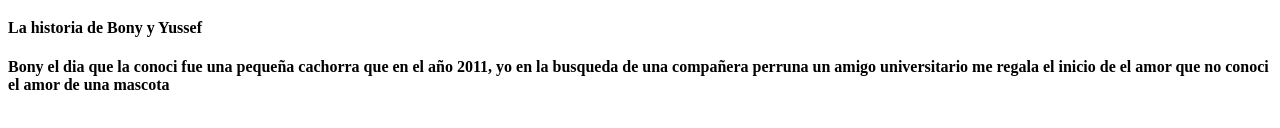
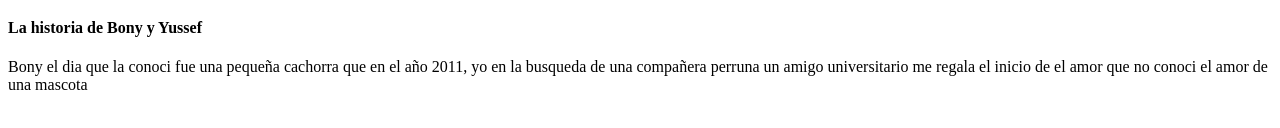
Before and after one commit to yortiza/Yussef, a plain HTML site: page index.html in a window 1280 px wide. Shown: the part 468-596 px from the top of the page. Drawn offline with Linux system fonts and the light colour scheme.

Commit message:
Update index.html

```diff
--- a/index.html
+++ b/index.html
@@ -8,7 +8,7 @@
   <h3>Mi carnet es 090-10-52</h3>
   <a href="https://ibb.co/tx3VPQW"><img src="https://i.ibb.co/cCx4Xk7/IMG-20190324-163209.jpg" alt="IMG-20190324-163209" border="0"></a><br /><a target='_blank' href='https://es.imgbb.com/'>Bony y Yussef</a><br />
   <h4>La historia de Bony y Yussef</h4>
-  <h4>Bony el dia que la conoci fue una pequeña cachorra que en el año 2011, yo en la busqueda de una compañera perruna un amigo universitario me regala el inicio de el amor que no conoci el amor de una mascota</h4>
+  <article>Bony el dia que la conoci fue una pequeña cachorra que en el año 2011, yo en la busqueda de una compañera perruna un amigo universitario me regala el inicio de el amor que no conoci el amor de una mascota</article>
 
   </body>
 </html>
```
